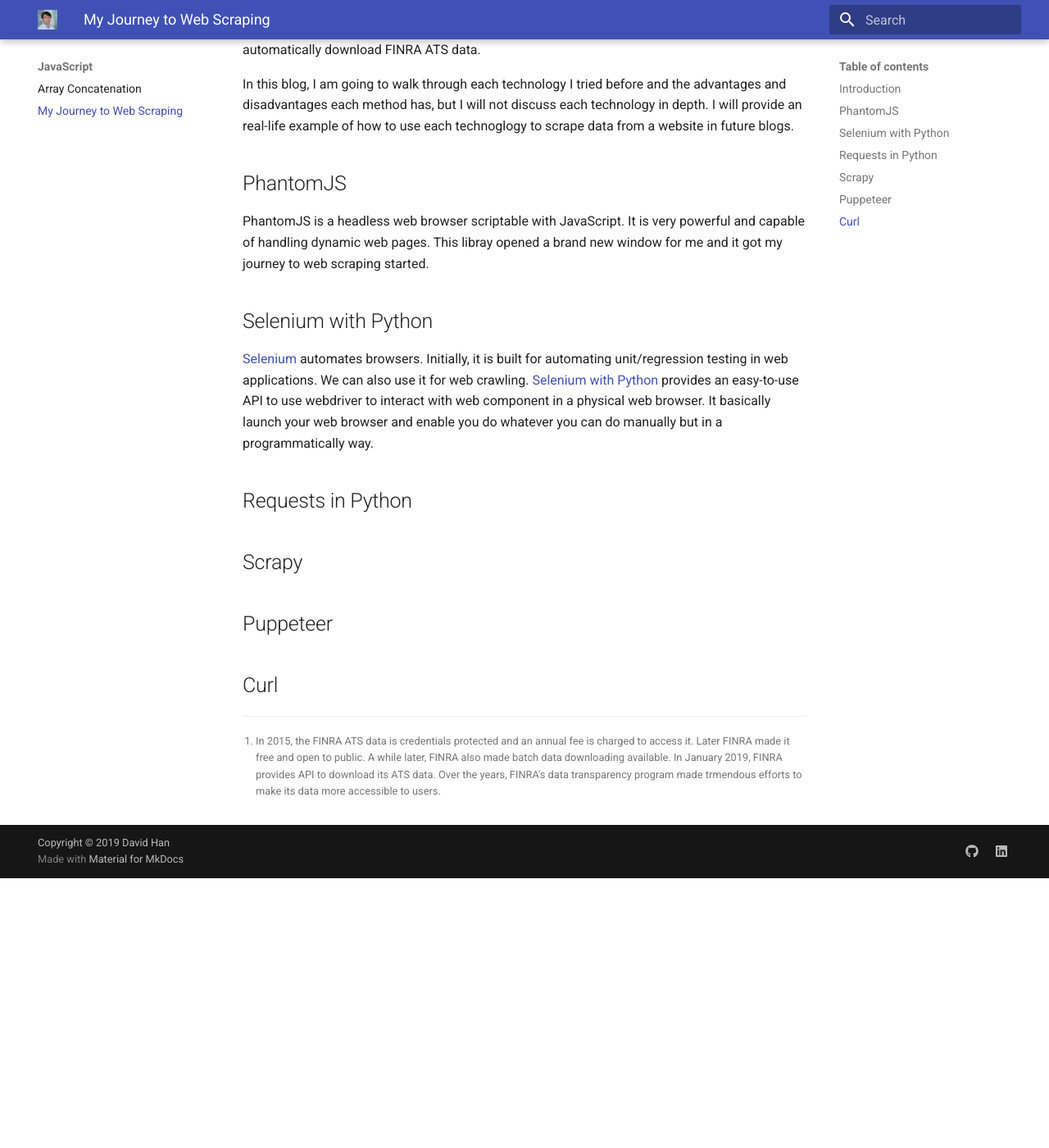
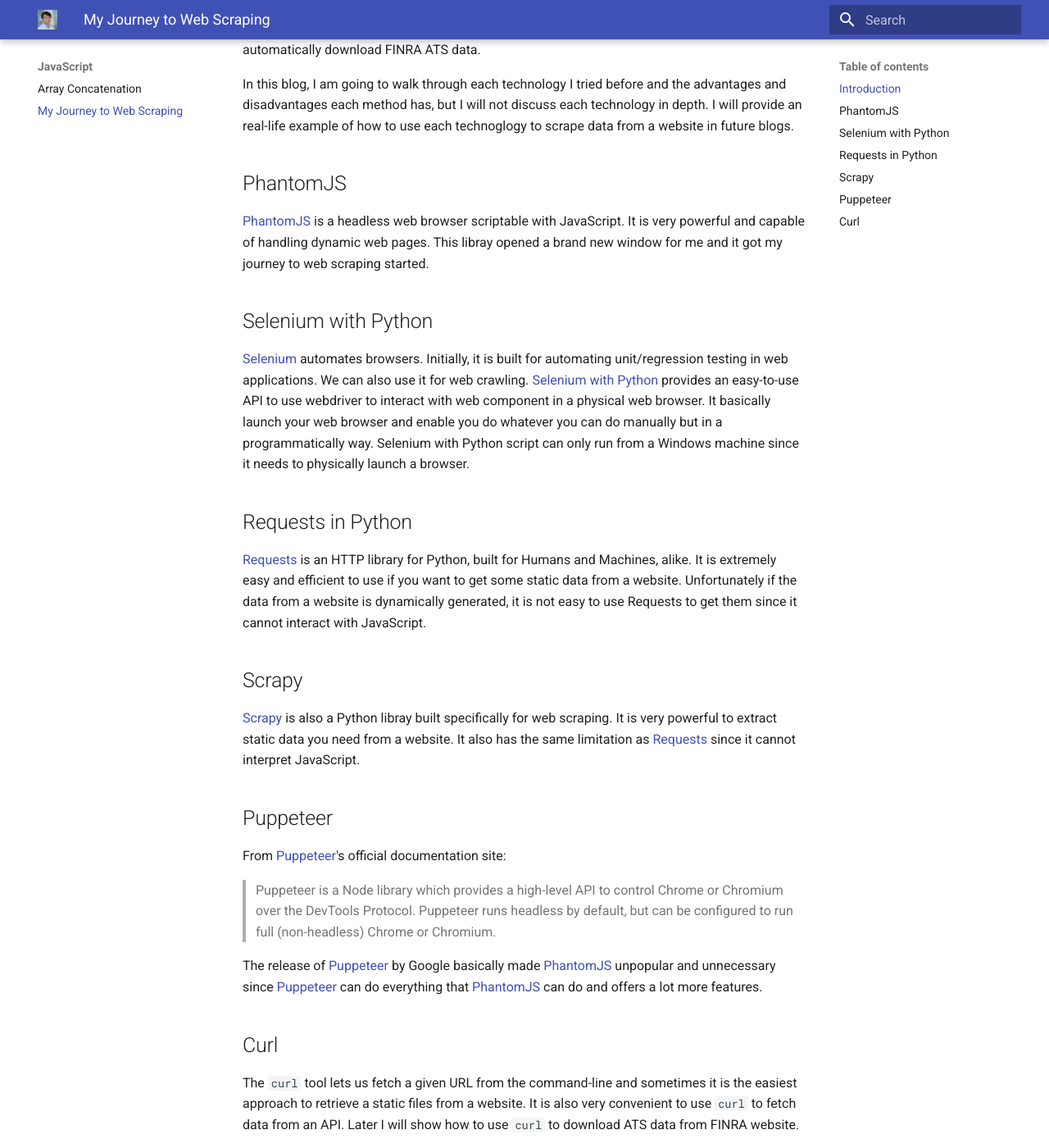
Before and after one commit to dpkwhan/handocs, an MkDocs documentation site: the page built from docs/javascript/my-journey-to-web-scraping.md, in a window 1280 px wide and 1400 px high, scrolled down 768 px. Shown: the whole window at 82% size. Built offline with MkDocs 1.6.1 and Material for MkDocs 9.7.7, drawn with Linux system fonts in a browser that asks for light colours; before the commit the page ends 1839 px from its top, so only the background shows below that.

Commit message:
Finish the blog for web scraping

```diff
--- a/docs/javascript/my-journey-to-web-scraping.md
+++ b/docs/javascript/my-journey-to-web-scraping.md
@@ -20,22 +20,34 @@
 In this blog, I am going to walk through each technology I tried before and the advantages and disadvantages each method has, but I will not discuss each technology in depth. I will provide an real-life example of how to use each technoglogy to scrape data from a website in future blogs.
 
 ## PhantomJS
-PhantomJS is a headless web browser scriptable with JavaScript. It is very powerful and capable of handling dynamic web pages. This libray opened a brand new window for me and it got my journey to web scraping started.
+[PhantomJS][PhantomJS] is a headless web browser scriptable with JavaScript. It is very powerful and capable of handling dynamic web pages. This libray opened a brand new window for me and it got my journey to web scraping started.
 
 ## Selenium with Python
-[Selenium](https://www.seleniumhq.org/) automates browsers. Initially, it is built for automating unit/regression testing in web applications. We can also use it for web crawling. [Selenium with Python](https://selenium-python.readthedocs.io/index.html) provides an easy-to-use API to use webdriver to interact with web component in a physical web browser. It basically launch your web browser and enable you do whatever you can do manually but in a programmatically way.
+[Selenium][Selenium] automates browsers. Initially, it is built for automating unit/regression testing in web applications. We can also use it for web crawling. [Selenium with Python][Selenium with Python] provides an easy-to-use API to use webdriver to interact with web component in a physical web browser. It basically launch your web browser and enable you do whatever you can do manually but in a programmatically way. Selenium with Python script can only run from a Windows machine since it needs to physically launch a browser.
 
 ## Requests in Python
-
-
+[Requests][Requests] is an HTTP library for Python, built for Humans and Machines, alike. It is extremely easy and efficient to use if you want to get some static data from a website. Unfortunately if the data from a website is dynamically generated, it is not easy to use Requests to get them since it cannot interact with JavaScript.
 
 ## Scrapy
+[Scrapy][Scrapy] is also a Python libray built specifically for web scraping. It is very powerful to extract static data you need from a website. It also has the same limitation as [Requests][Requests] since it cannot interpret JavaScript.
 
 ## Puppeteer
 
+From [Puppeteer][Puppeteer]'s official documentation site:
+
+> Puppeteer is a Node library which provides a high-level API to control Chrome or Chromium over the
+> DevTools Protocol. Puppeteer runs headless by default, but can be configured to run full
+> (non-headless) Chrome or Chromium.
+
+The release of [Puppeteer][Puppeteer] by Google basically made [PhantomJS][PhantomJS] unpopular and unnecessary since [Puppeteer][Puppeteer] can do everything that [PhantomJS][PhantomJS] can do and offers a lot more features.
+
 ## Curl
+The ``curl`` tool lets us fetch a given URL from the command-line and sometimes it is the easiest approach to retrieve a static files from a website. It is also very convenient to use ``curl`` to fetch data from an API. Later I will show how to use ``curl`` to download ATS data from FINRA website.
+
 
 [PhantomJS]: http://phantomjs.org/
+
+[Selenium]: https://www.seleniumhq.org/
 
 [Selenium with Python]: https://selenium-python.readthedocs.io/
 
```
